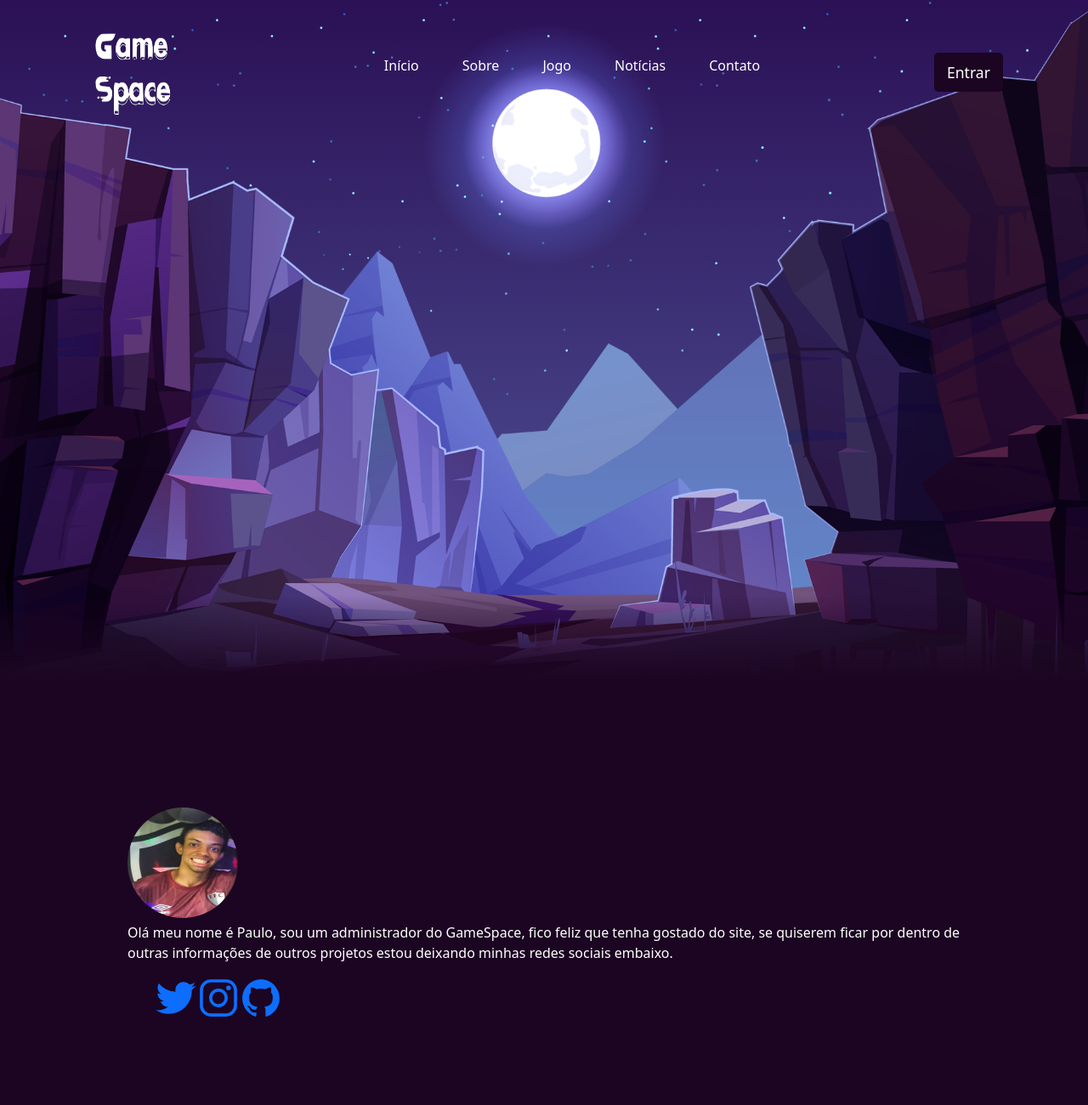
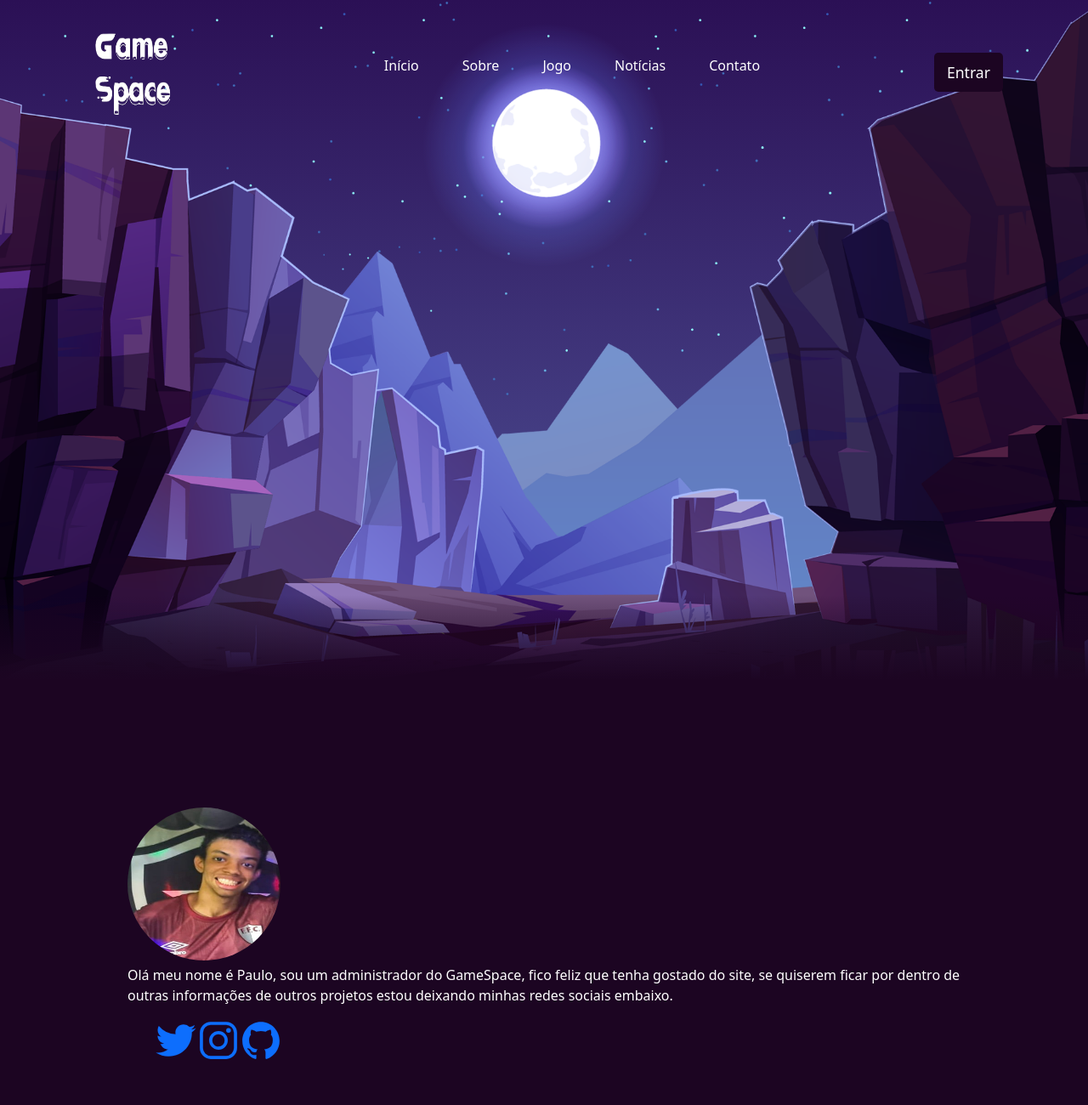
Before and after one commit to PauloRobertoLemos/Projeto-Website, a plain HTML site: page Contact.html in a window 1280 px wide. Shown: the top 1300 px of the page at 85% size. Drawn offline with nearby package versions, Linux system fonts and the light colour scheme.

Commit message:
Ajuste no tamanho da foto

```diff
--- a/css/nav/Contact.css
+++ b/css/nav/Contact.css
@@ -232,8 +232,8 @@ nav{
 .fundo img{
     display: inline-block;
     border-radius: 50%;
-    width: 130px;
-    height: 130px;
+    width: 180px;
+    height: 180px;
 }
 /* Configuração do Rodapé */
 #footer {
```
